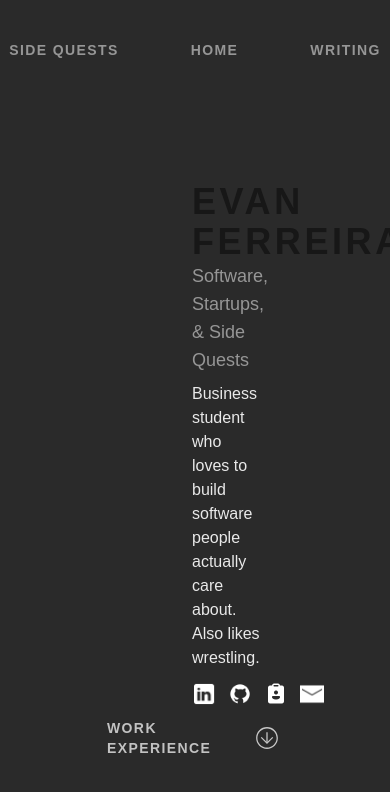
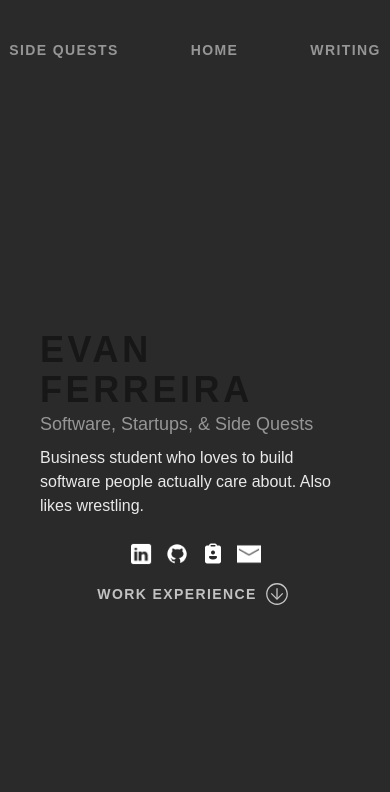
Before and after one commit to Evan-Ferreira/personal-website-2.0, a Next.js app: page / in a window 390 px wide. Shown: the top 792 px of the page. Built offline with nearby package versions, Linux system fonts and the light colour scheme; a web font is replaced by a local one.

Commit message:
fix: mobile view for home header

```diff
--- a/src/app/_components/Socials.tsx
+++ b/src/app/_components/Socials.tsx
@@ -7,7 +7,9 @@ type SocialsProps = {
 
 const Socials = ({ className }: SocialsProps) => {
     return (
-        <div className={`flex flex-grow items-center gap-3 ${className}`}>
+        <div
+            className={`flex flex-grow items-center gap-3 max-md:justify-center ${className}`}
+        >
             <Link
                 href="https://www.linkedin.com/in/evan-ferreira/"
                 target="_blank"
--- a/src/app/page.tsx
+++ b/src/app/page.tsx
@@ -10,8 +10,8 @@ const hostGrotesk = Host_Grotesk({
 
 export default function Home() {
     return (
-        <div className="flex bg-[#2A2A2A] h-screen w-screen pb-8 pt-32 px-48 gap-24">
-            <div className="w-1/2 flex items-center max-md:hidden overflow-hidden">
+        <div className="flex bg-[#2A2A2A] h-screen w-screen pb-8 pt-32 px-48 max-md:px-10 gap-24 max-md:justify-center max-md:items-center">
+            <div className="w-1/2 flex items-center max-lg:hidden overflow-hidden">
                 <div
                     className="w-full grid grid-cols-1 mt-auto gap-4
                 justify-items-center object-contain items-center overflow-auto h-screen no-scrollbar pb-48"
@@ -64,7 +64,7 @@ export default function Home() {
                     />
                 </div>
             </div>
-            <div className="w-full md:w-1/2 flex flex-col justify-center items-center gap-3">
+            <div className="w-full lg:w-1/2 flex flex-col justify-center items-center gap-3">
                 <div className="flex-col justify-center items-start w-full">
                     <div className="flex items-center gap-8">
                         <h1
@@ -81,7 +81,7 @@ export default function Home() {
                         Business student who loves to build software people
                         actually care about. Also likes wrestling.
                     </p>
-                    <Socials className="md:hidden mt-3" />
+                    <Socials className="md:hidden mt-3 max-md:mt-6" />
                 </div>
                 <Resume />
             </div>
```
